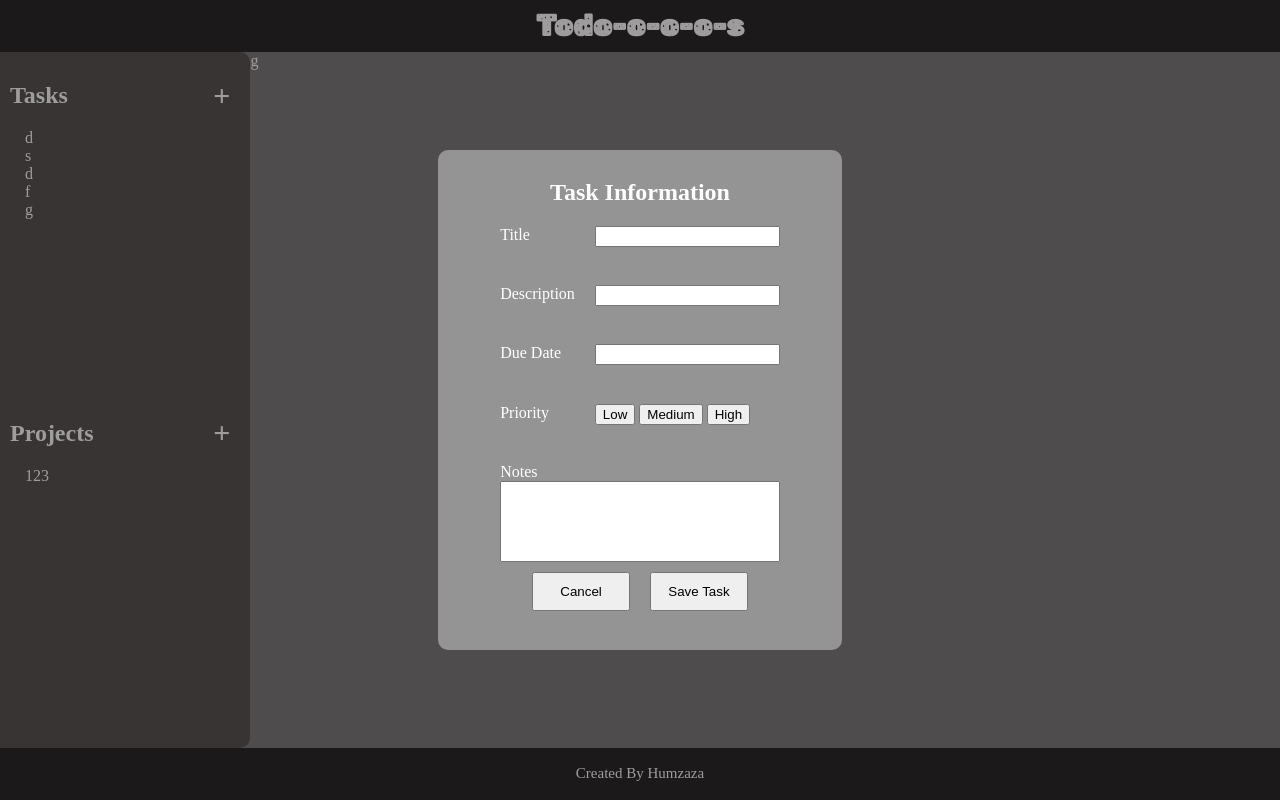
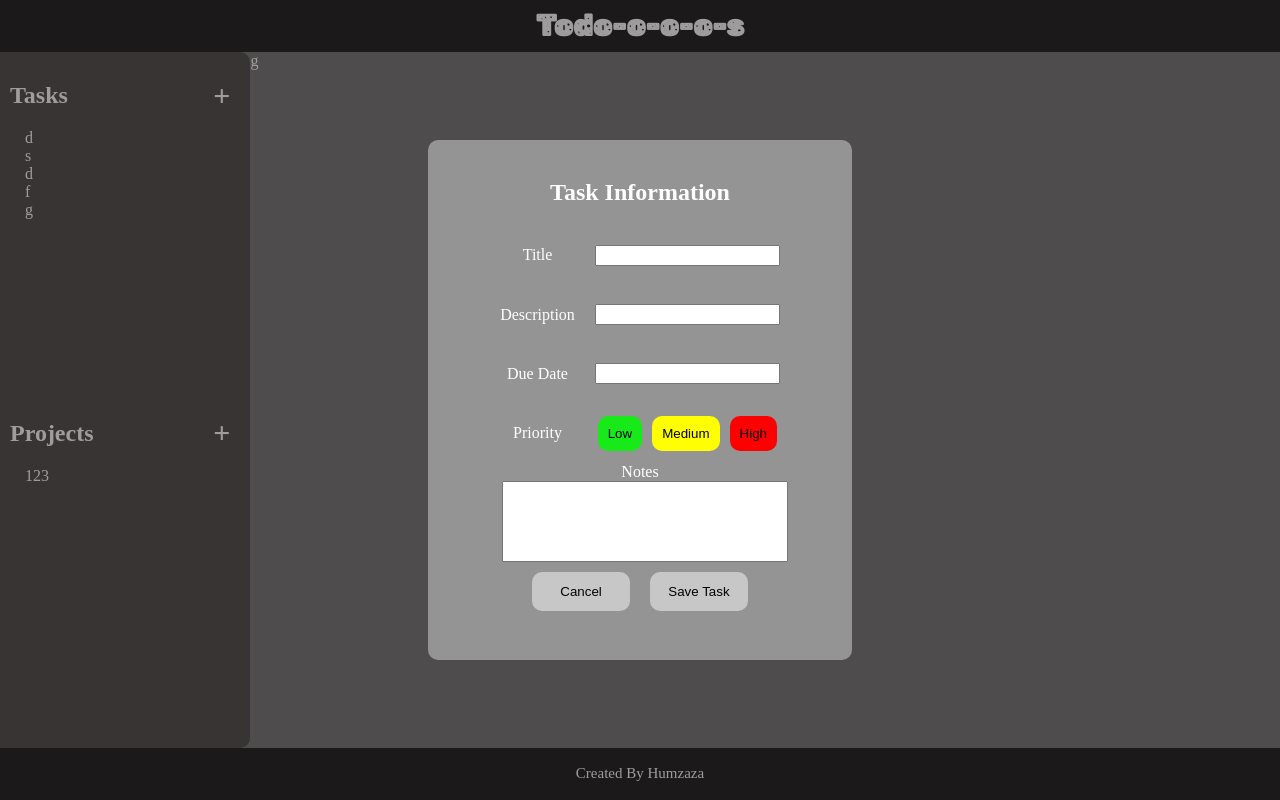
Before and after one commit to Humzaza/Todo_List, a website built with webpack: page dist/index.html in a window 1280 px wide. Built offline with Linux system fonts and the light colour scheme.

Commit message:
Fixed: AddingTasks menu layout Added: styles to menu buttons

```diff
--- a/src/component/content/contentLeft/AddingTasks/addingTasks.css
+++ b/src/component/content/contentLeft/AddingTasks/addingTasks.css
@@ -12,12 +12,14 @@
     width: 30%;
     height: 60%;
     background-color: rgb(148, 148, 148);
-    padding: 10px;
+    padding: 20px;
     border-radius: 10px;
     display: flex;
     flex-direction: column;
     justify-content: center;
     align-items: center;
+    min-width: 300px;
+    min-height: 430px;
     /* overflow: scroll; */
 }
 
@@ -27,6 +29,11 @@
     grid-template-columns: 0.5fr 2fr;
     grid-template-rows: repeat(6, 0.6fr);
 }
+.infoDivForm > div {
+    display: flex;
+    justify-content: center;
+    align-items: center;
+}
 
 .notesDiv {
     display: flex;
@@ -34,9 +41,41 @@
     grid-area: 5 / 1 / 6 / 3;
 }
 
+.infoDivTitle {
+    display: flex;
+    width: 100%;
+    justify-content: center;
+    align-items: center;
+}
+
 .infoTitle {
-    margin: 0 0 20px 0;
+    display: flex;
+    justify-content: center;
+    align-items: center;
+    padding: 0 0 20px 0;
+    margin: 0 0 0 0;
 }
+.prioDivBtn {
+    gap: 10px;
+}
+
+.prioDivBtn > button {
+    padding: 10px;
+    gap: 10px;
+    border-radius: 10px;
+    border: 0px;
+}
+
+#low {
+    background-color: rgb(24, 233, 24);
+}
+#med {
+    background-color: yellow;
+}
+#high {
+    background-color: red;
+}
+
 
 .submitDiv {
     grid-area: 6 / 1 / 7 / 3;
@@ -49,9 +88,21 @@
 .submitBtn {
     height: 65%;
     width: 35%;
+    border-radius: 10px;
+    border: 0px;
+}
+
+#cancel {
+    background-color: rgb(199, 199, 199);
+}
+
+#save {
+    background-color: rgb(199, 199, 199);
 }
 
 #notes {
     resize: none;
     overflow-y: scroll;
+    width: 100%;
+    margin: 0 0 0 10px;
 }
```
Also changed, not shown: dist/index.html, dist/main.js.
